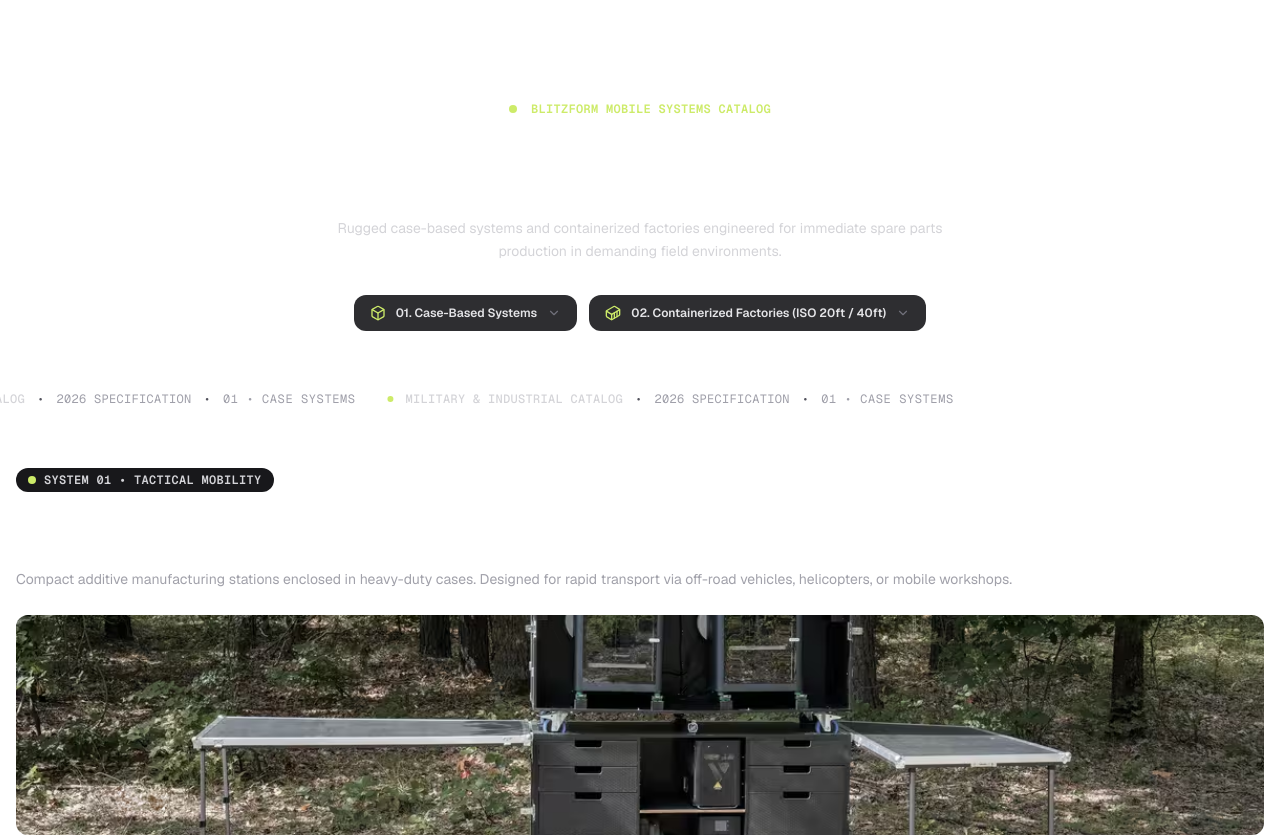
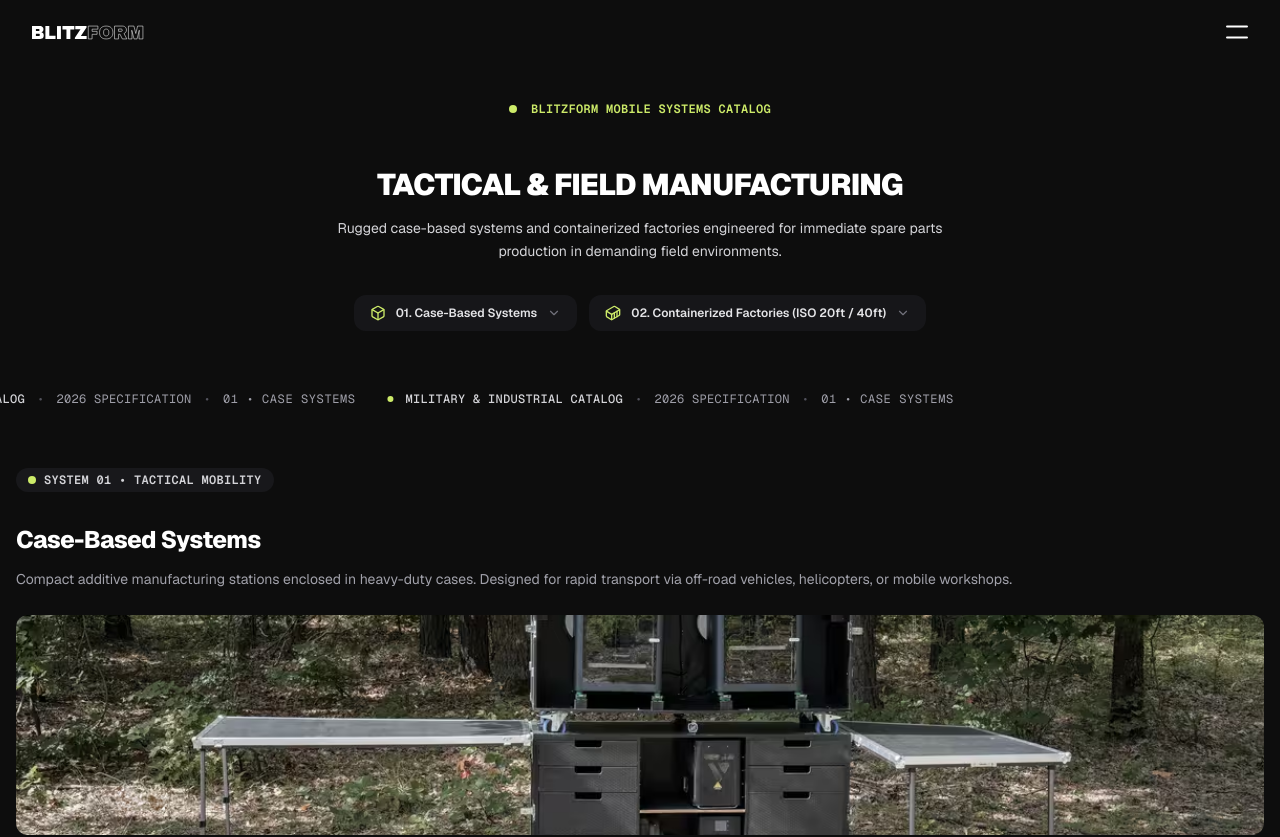
Before and after one commit to szatkowski-digital/blitzform, a Next.js app: page /en/offer in a window 1280 px wide. Shown: the top 837 px of the page. Built offline with nearby package versions, Linux system fonts and the light colour scheme.

Commit message:
Blitzform 3D - 1.2.8 Update

```diff
--- a/app/[locale]/layout.tsx
+++ b/app/[locale]/layout.tsx
@@ -52,7 +52,7 @@ export default async function RootLayout({ children, params }: Props) {
       className={`${geistSans.variable} ${geistMono.variable} h-full antialiased`}
       data-scroll-behavior="smooth"
     >
-      <body className="min-h-full flex flex-col">
+      <body className="min-h-full flex flex-col bg-surface-dark">
         {/* <OrganizationSchema /> */}
         <NextIntlClientProvider locale={locale} messages={messages}>
           {/* <ClientWrapper>{children}</ClientWrapper> */}
```
